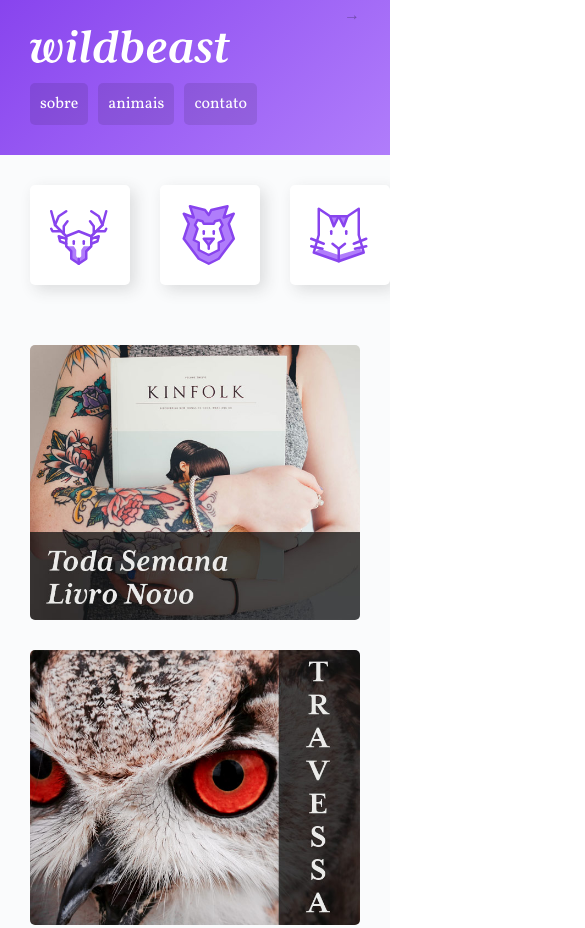
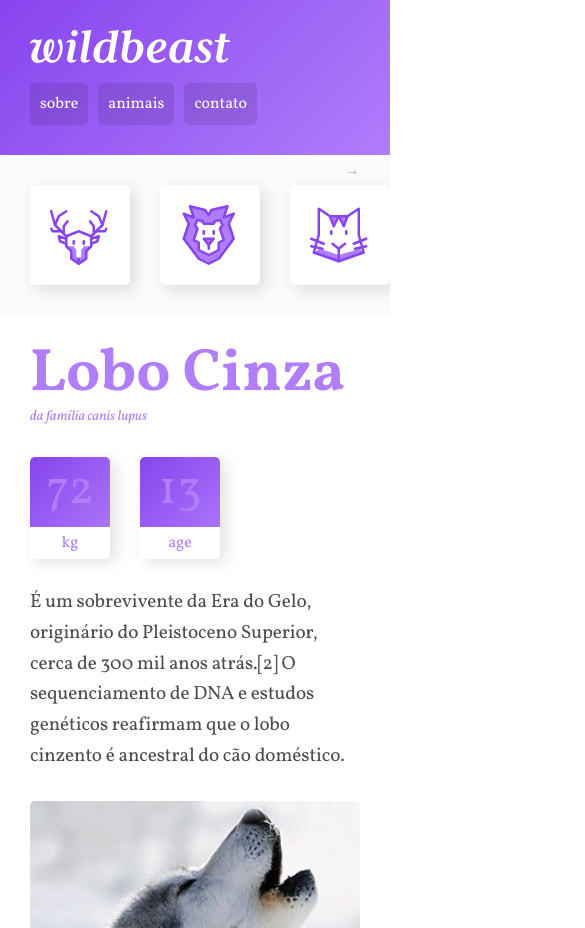
Before and after one commit to alewssandra/wildbeast, a plain HTML site: page index.html in a window 390 px wide. Shown: the top 928 px of the page, 585 px wide, since content can reach past the window. Drawn offline with Linux system fonts and the light colour scheme.

Commit message:
responsivo conteudo

```diff
--- a/css/style.css
+++ b/css/style.css
@@ -22,12 +22,11 @@ a {
 
 img {
   display: block;
-  max-width: 100%;
+  width: 100%;
   border-radius: 5px;
 }
 
 /* GRID GERAL */
-
 .estrutura {
   display: grid;
   grid-template-columns: minmax(160px, 1fr) 3fr 300px;
@@ -42,7 +41,7 @@ img {
     grid-template-areas:
       'header header header'
       'sidenav content content'
-      'sidenav anuncios'
+      'sidenav anuncios anuncios'
       'footer footer footer';
   }
 }
@@ -53,13 +52,13 @@ img {
     grid-template-areas:
       'header'
       'sidenav'
+      'content'
       'anuncios'
       'footer';
   }
 }
 
-/* header */
-
+/*HEADER*/
 .header {
   grid-area: header;
   background: linear-gradient(135deg, #8844ee, #b07dfb);
@@ -106,16 +105,12 @@ img {
   .header nav a {
     font-size: 1em;
   }
-  .header nav a {
-    font-size: 1em;
-  }
   .header li + li {
     margin-left: 10px;
   }
 }
 
-/* SIDENAV */
-
+/*SIDENAV*/
 .sidenav {
   grid-area: sidenav;
   background: #fafbfc;
@@ -131,7 +126,7 @@ img {
   padding: 20px;
   border-radius: 5px;
   box-shadow: 5px 5px 15px 0px rgba(44, 44, 44, 0.15);
-  transition: 0.1s ease-outs;
+  transition: 0.1s ease-out;
 }
 
 .sidenav li a:hover {
@@ -149,6 +144,7 @@ img {
 
 @media (max-width: 760px) {
   .sidenav {
+    position: relative;
     overflow-x: auto;
     -webkit-overflow-scrolling: touch;
     -ms-overflow-style: -ms-autohiding-scrollbar;
@@ -164,7 +160,7 @@ img {
   .sidenav ul {
     display: flex;
   }
-  .sidenav ul li {
+  .sidenav li {
     flex: 1 0 60px;
   }
   .sidenav {
@@ -175,7 +171,7 @@ img {
   }
 }
 
-/* CONTENT */
+/*CONTENT*/
 .content {
   grid-area: content;
   max-width: 900px;
@@ -183,7 +179,13 @@ img {
   padding: 30px;
   display: grid;
   grid-template-columns: 1fr 1fr;
-  grid-gap: 30px;
+  gap: 30px;
+}
+
+@media (max-width: 600px) {
+  .content {
+    grid-template-columns: auto;
+  }
 }
 
 .col-wide {
@@ -199,7 +201,7 @@ img {
   align-self: end;
 }
 
-/* ESTILOS CONTENT */
+/*ESTILOS CONTENT*/
 p {
   font-size: 1.2em;
   line-height: 1.6;
@@ -211,10 +213,11 @@ p {
   margin-top: 30px;
 }
 
-/* TITULO */
+/*TITULO*/
 .titulo {
   color: #b07dfb;
 }
+
 .titulo h1 {
   font-size: 3.75em;
   line-height: 1;
@@ -226,8 +229,7 @@ p {
   font-style: italic;
 }
 
-/* CARACTERISTICAS */
-
+/*CARACTERISTICAS*/
 .caracteristicas {
   display: flex;
   align-items: flex-start;
@@ -264,6 +266,7 @@ p {
   position: relative;
   top: 2px;
 }
+
 .destaque {
   font-size: 0.875em;
   color: #b07dfb;
@@ -283,6 +286,8 @@ p {
   font-size: 1.5em;
   font-style: italic;
   text-align: center;
+  color: white;
+  max-width: 500px;
   margin: 0 auto;
 }
 
@@ -291,27 +296,29 @@ p {
   font-family: Courier, monospace;
   font-size: 1.125em;
   padding: 15px;
-  border-bottom: 2px solid #b07dfb;
 }
 
 .atributos li + li {
   border-top: 2px solid #b07dfb;
 }
 
-/* ANUNCIOS */
+/*ANUNCIOS*/
 .anuncios {
   grid-area: anuncios;
   background: #fafbfc;
   display: grid;
   align-content: start;
   padding: 30px;
-  grid-gap: 30px;
+  gap: 30px;
+  grid-template-columns: repeat(auto-fit, minmax(150px, 1fr));
 }
-/* FOOTER */
+
+/*FOOTER*/
 .footer {
   grid-area: footer;
   background: linear-gradient(135deg, #8844ee, #b07dfb);
 }
+
 .footer p {
   color: white;
   text-align: center;
```
